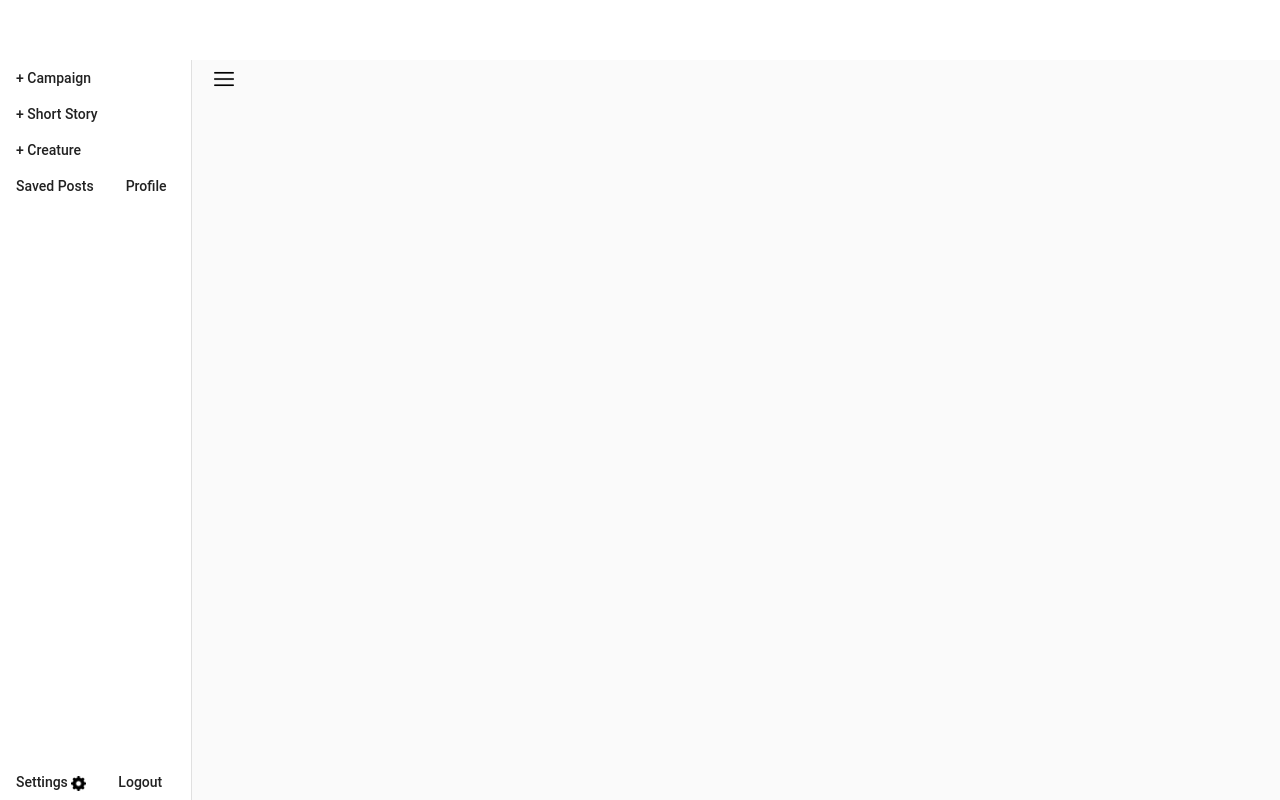
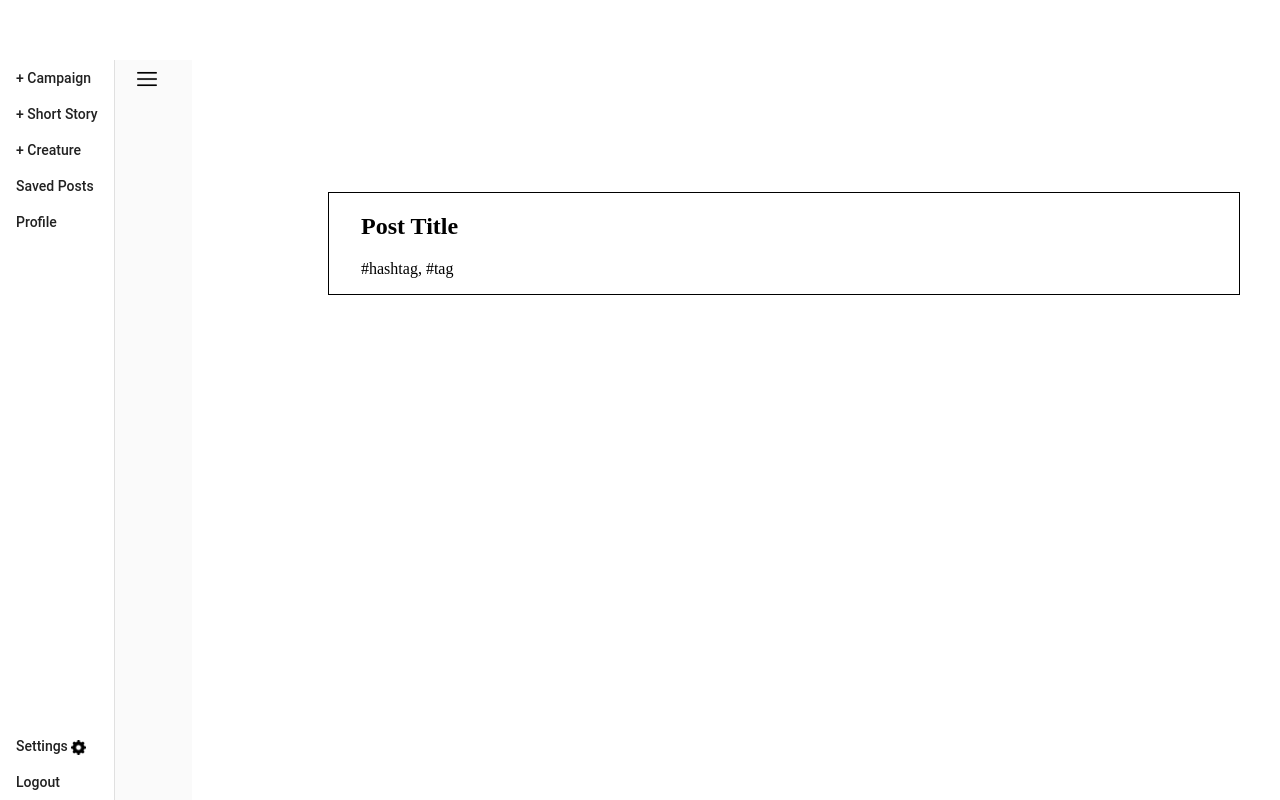
Before and after one commit to goblinbat/fantasy_frontend, an Angular app: page /explore in a window 1280 px wide. Built offline with nearby package versions, Linux system fonts and the light colour scheme.

Commit message:
side nav w/ post div showing

```diff
--- a/src/app/components/auth/auth.component.css
+++ b/src/app/components/auth/auth.component.css
@@ -0,0 +1,8 @@
+div {
+    margin-top: 10%;
+    margin-left: 25%;
+}
+
+button {
+    margin-left: 25%;
+}
--- a/src/app/components/explore/explore.component.css
+++ b/src/app/components/explore/explore.component.css
@@ -0,0 +1,8 @@
+.postContainer {
+    margin-top: 12em;
+    margin-left: 20em;
+    margin-right: 2em;
+    padding-left: 2em;
+    padding-bottom: 1em;
+    border: 1px solid black;
+}
--- a/src/app/components/explore/explore.component.html
+++ b/src/app/components/explore/explore.component.html
@@ -1 +1,7 @@
 <app-side-bar></app-side-bar>
+<div>
+  <div class="postContainer">
+    <h2>Post Title</h2>
+    <span>#hashtag, #tag</span>
+  </div>
+</div>
--- a/src/app/components/navs/side-bar/side-bar.component.css
+++ b/src/app/components/navs/side-bar/side-bar.component.css
@@ -4,14 +4,14 @@
   bottom: 0;
   left: 0;
   right: 0;
+  margin-right: 85%;
 }
 
 .example-sidenav {
   display: flex;
   align-items: center;
   justify-content: center;
-  width: 15%;
-
+  width: 60%;
 }
 
 #buttonGroup2{
--- a/src/app/components/navs/side-bar/side-bar.component.html
+++ b/src/app/components/navs/side-bar/side-bar.component.html
@@ -14,7 +14,7 @@
       </div>
     </mat-sidenav>
 
-    <mat-sidenav-content [formGroup]="options">
+    <mat-sidenav-content class="hamburger" [formGroup]="options">
       <button mat-button (click)="sidenav.toggle()"><img src="../../../../assets/menu.png" width="20px" height="5%"></button>
     </mat-sidenav-content>
   </mat-sidenav-container>
```
